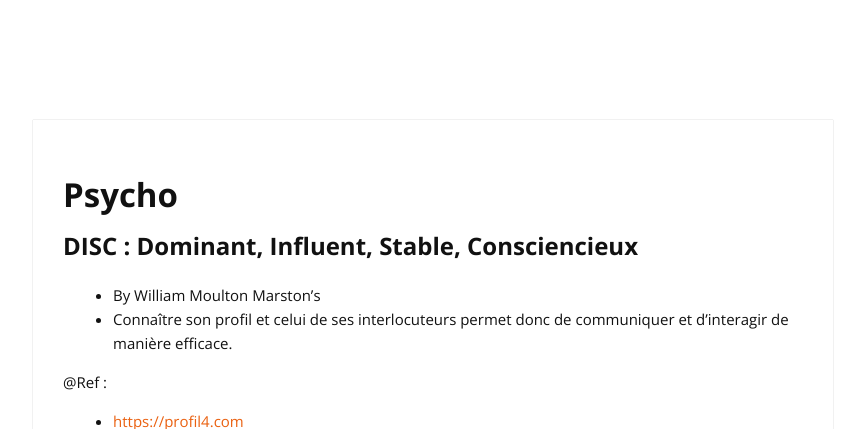
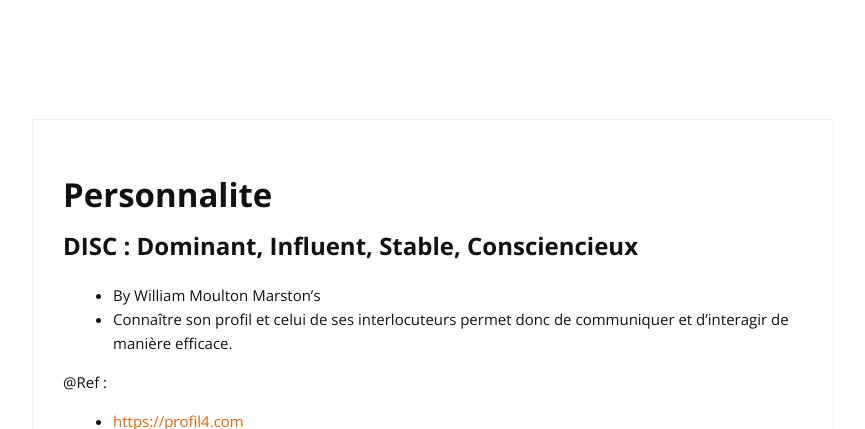
Before and after one commit to cylmat/cylmat.github.io, a Jekyll site: the page built from _pages/personnalite.md, in a window 1280 px wide and 900 px high, cut to the strip 0-429 px from the top of the window. Shown: the whole strip, without its empty margins (207-1072 px from the left). Built offline with Jekyll 4.4.1, drawn with Linux system fonts in a browser that asks for light colours; nearby versions of some CDN libraries.

Commit message:
Update and rename psycho.md to personnalite.md

```diff
--- a/_pages/psycho.md
+++ b/_pages/personnalite.md
@@ -1,7 +1,7 @@
 ---
-title: Psycho
+title: Personnalite
 layout: post
-permalink: /psychologie/
+permalink: /personnalite/
 ---
 
 DISC : Dominant, Influent, Stable, Consciencieux
```
